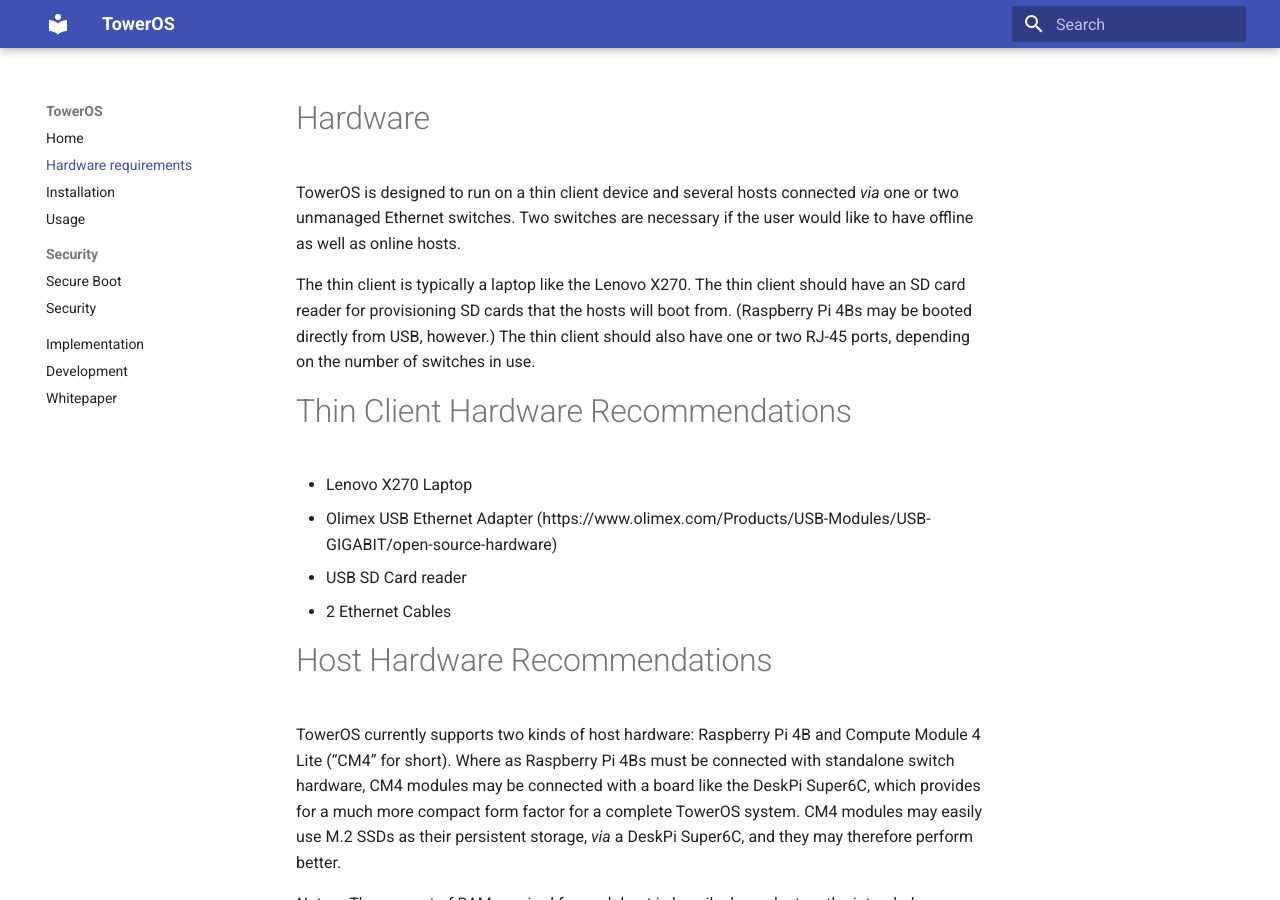
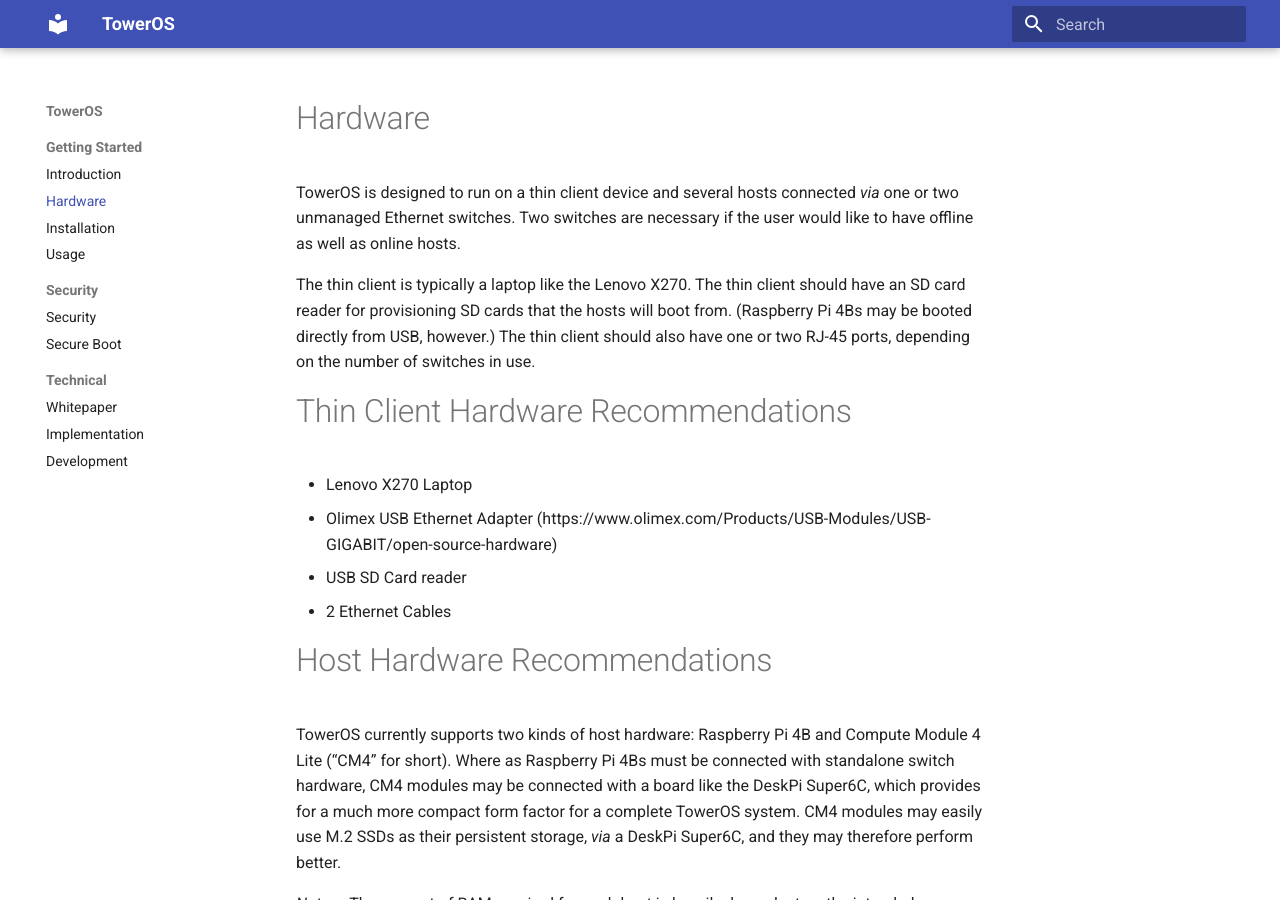
Before and after one commit to towercomputers/toweros, an MkDocs documentation site: the page built from docs/hardware.md, in a window 1280 px wide and 900 px high. Built offline with MkDocs 1.6.1 and Material for MkDocs 9.7.7, drawn with Linux system fonts in a browser that asks for light colours.

Commit message:
Docs Organization

```diff
--- a/mkdocs.yml
+++ b/mkdocs.yml
@@ -8,13 +8,15 @@
     - navigation.instant
     - navigation.instant.prefetch
 nav:
-  - Home: index.md
-  - Hardware requirements: hardware.md
-  - Installation: installation.md
-  - Usage: usage.md
+  - Getting Started:
+    - Introduction: introduction.md
+    - Hardware: hardware.md
+    - Installation: installation.md
+    - Usage: usage.md
   - Security:
-    - secure-boot.md
-    - security.md
-  - Implementation: implementation.md
-  - Development: development.md
-  - Whitepaper: "TowerOS Whitepaper.pdf"
+    - Security: security.md
+    - Secure Boot: secure-boot.md
+  - Technical:
+    - Whitepaper: "TowerOS Whitepaper.pdf"
+    - Implementation: implementation.md
+    - Development: development.md
```
Also changed, not shown: introduction.md (renamed from docs/index.md).
